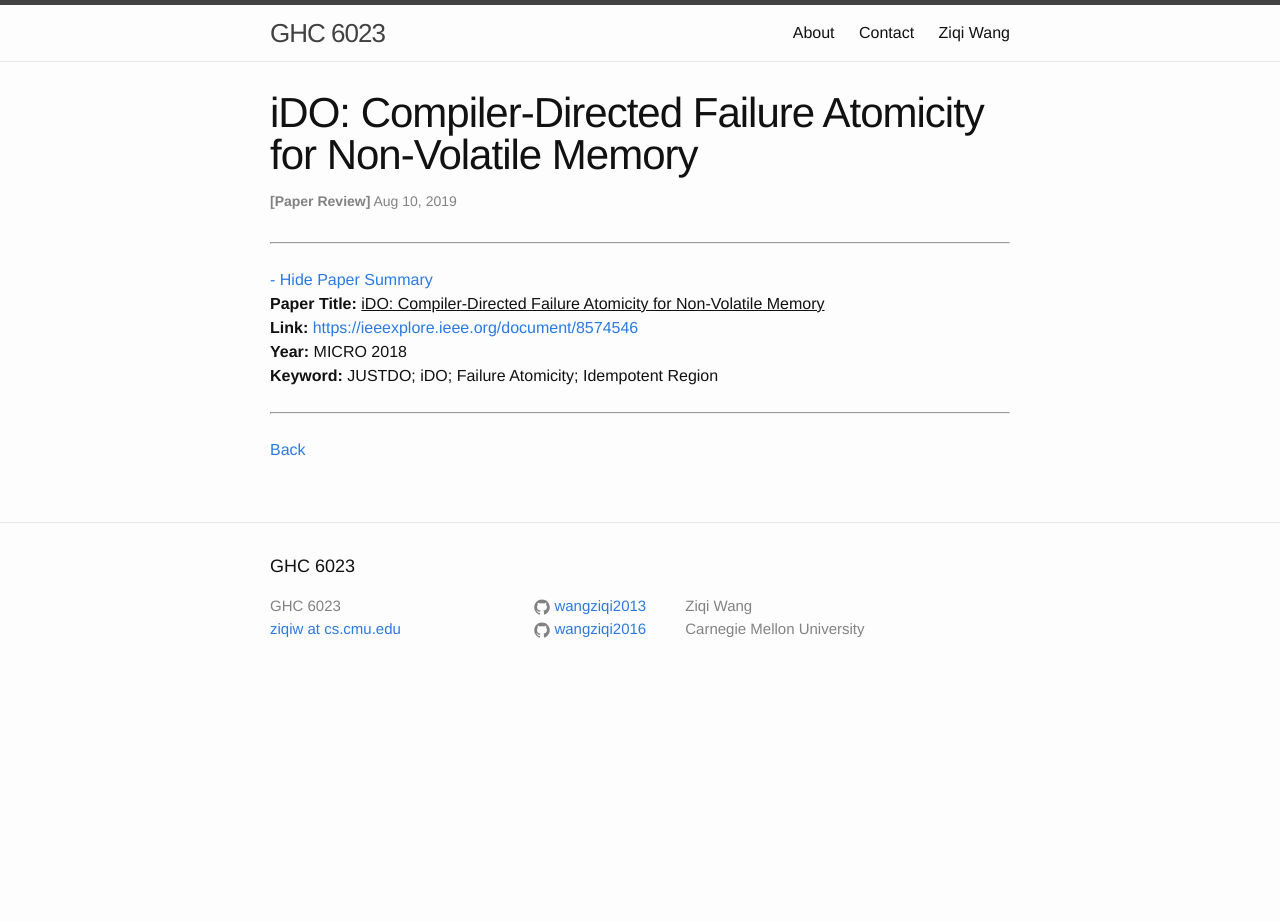
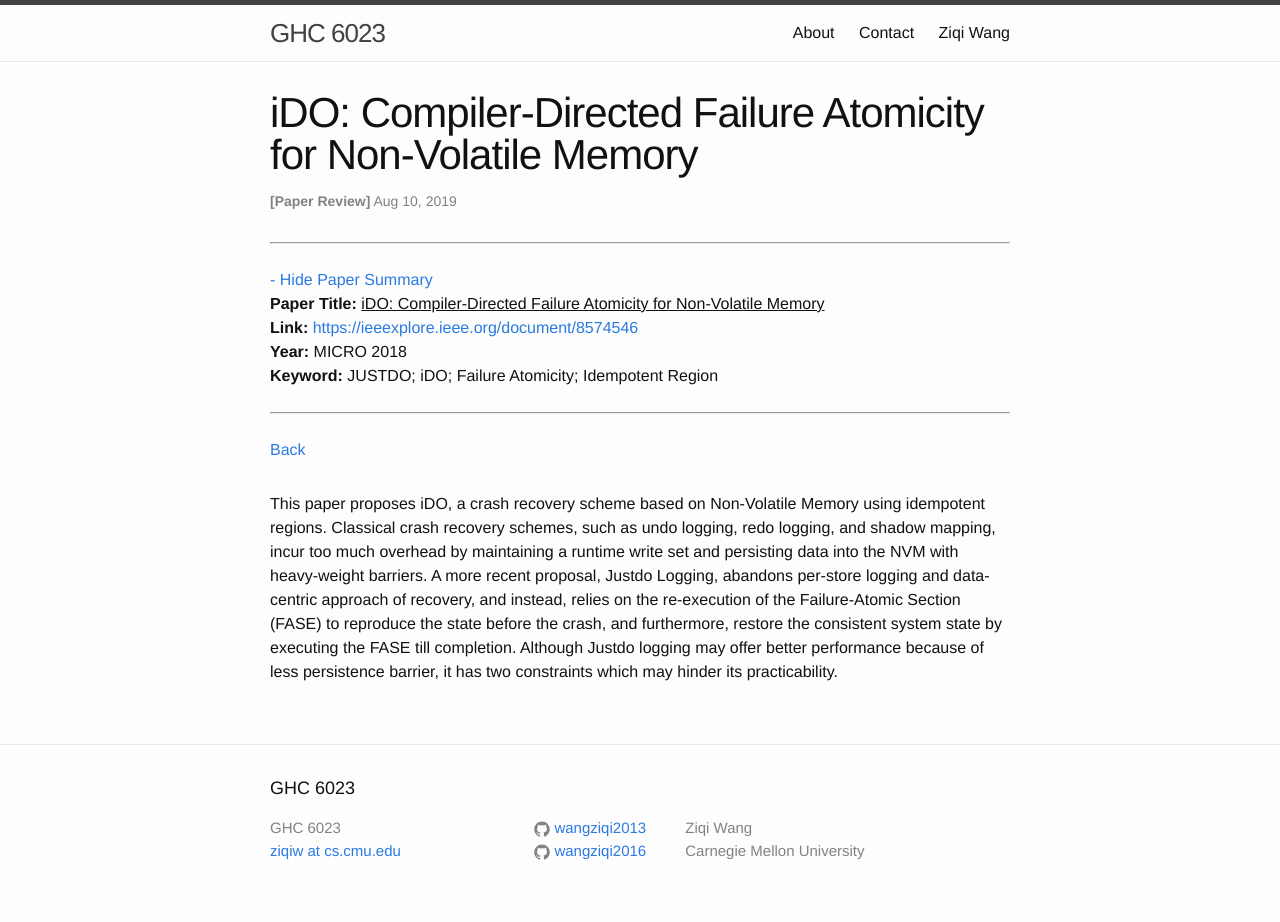
Before and after one commit to wangziqi2013/wangziqi2013.github.io, a Jekyll site: the page built from _posts/2018-08-10-ido.markdown, in a window 1280 px wide. Built offline with Jekyll 4.4.1, drawn with Linux system fonts in a browser that asks for light colours; before the commit the page ends 900 px from its top, so only the background shows below that.

Commit message:
Adding justdo logging

```diff
--- a/_posts/2018-08-10-ido.markdown
+++ b/_posts/2018-08-10-ido.markdown
@@ -12,3 +12,11 @@ htm_cd:
 htm_cr:
 version_mgmt:
 ---
+
+This paper proposes iDO, a crash recovery scheme based on Non-Volatile Memory using idempotent regions. Classical crash
+recovery schemes, such as undo logging, redo logging, and shadow mapping, incur too much overhead by maintaining a runtime
+write set and persisting data into the NVM with heavy-weight barriers. A more recent proposal, Justdo Logging, abandons
+per-store logging and data-centric approach of recovery, and instead, relies on the re-execution of the Failure-Atomic
+Section (FASE) to reproduce the state before the crash, and furthermore, restore the consistent system state by executing
+the FASE till completion. Although Justdo logging may offer better performance because of less persistence barrier, it
+has two constraints which may hinder its practicability.
```
